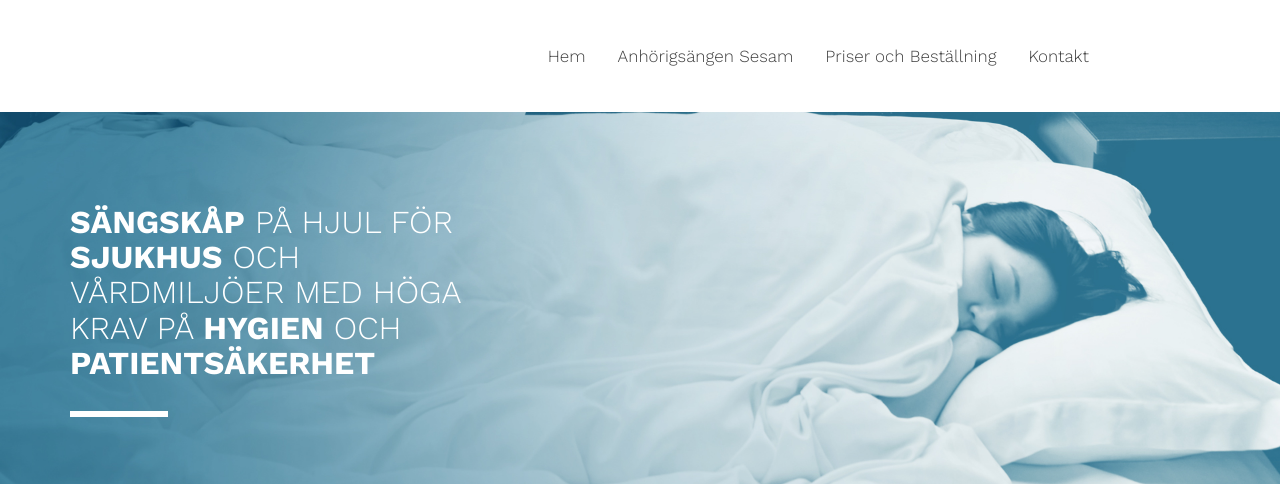
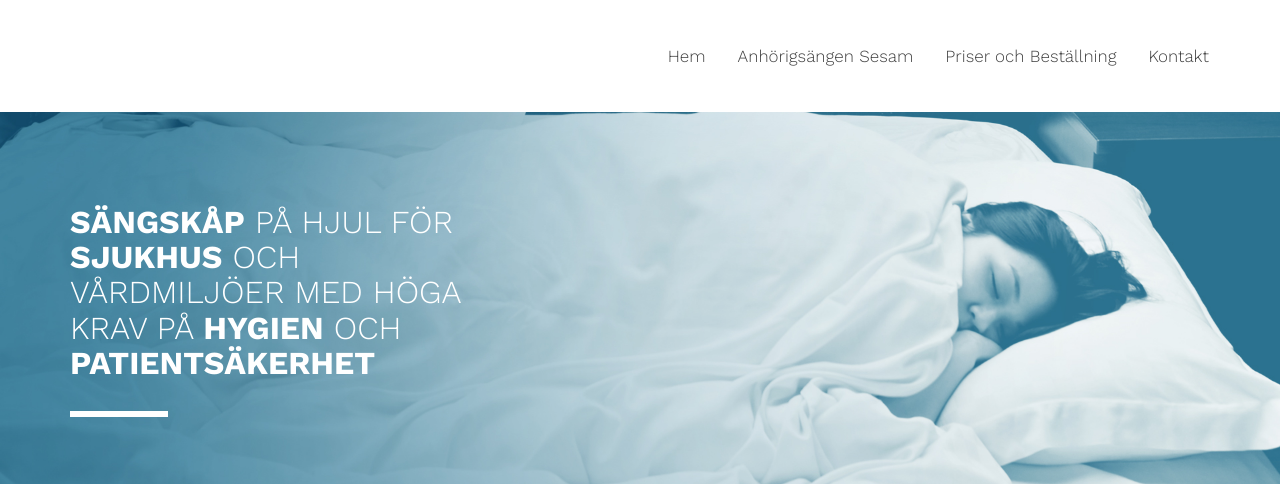
Before and after one commit to lutvek/Anhorigsangen, a PHP site: page /old/indexv1.0.html in a window 1280 px wide; the page is wider, and only the part inside the window is pictured. Shown: the top 484 px of that part. Run offline with PHP 8.4, Linux system fonts and the light colour scheme; some libraries are stand-ins or nearby versions.

Commit message:
changed navbar, added new css file for co-developement

```diff
--- a/public_html/css/custom.css
+++ b/public_html/css/custom.css
@@ -290,14 +290,9 @@ body {
   height: 600px;
 }
 
-#navbar {
-  padding-right: 8px;
-}
-
 #logo_navbar {
   height: 55px;
   margin-top: 5px;
-  padding-left: 15px;
 }
 
 @media (min-width: 768px) {
@@ -311,11 +306,6 @@ body {
   #logo_navbar {
     height: 55px;
     margin-top: 20px;
-    padding-left: 40px;
-  }
-
-  #navbar {
-    padding-right: 40px;
   }
 }
 
@@ -330,11 +320,6 @@ body {
   #logo_navbar {
     height: 65px;
     margin-top: 20px;
-    padding-left: 80px;
-  }
-
-  #navbar {
-    padding-right: 80px;
   }
 }
 
@@ -349,10 +334,5 @@ body {
   #logo_navbar {
     height: 75px;
     margin-top: 20px;
-    padding-left: 120px;
-  }
-
-  #navbar {
-    padding-right: 120px;
   }
 }
--- a/public_html/index.html
+++ b/public_html/index.html
@@ -17,6 +17,7 @@
   <link rel="stylesheet" href="css/bootstrap.min.css">
   <link rel="stylesheet" href="css/bootstrap-theme.min.css">
   <link rel="stylesheet" href="css/custom.css">
+  <link rel="stylesheet" href="css/luddetemp.css">
   <link href='https://fonts.googleapis.com/css?family=Work+Sans:300,400,500,600,700,800,900' rel='stylesheet' type='text/css'>
 
   <script src="js/vendor/modernizr-2.8.3-respond-1.4.2.min.js"></script>
```
Also changed, not shown: public_html/css/luddetemp.css (added, +9 -0 lines), public_html/priser.html (+13 -3 lines).
